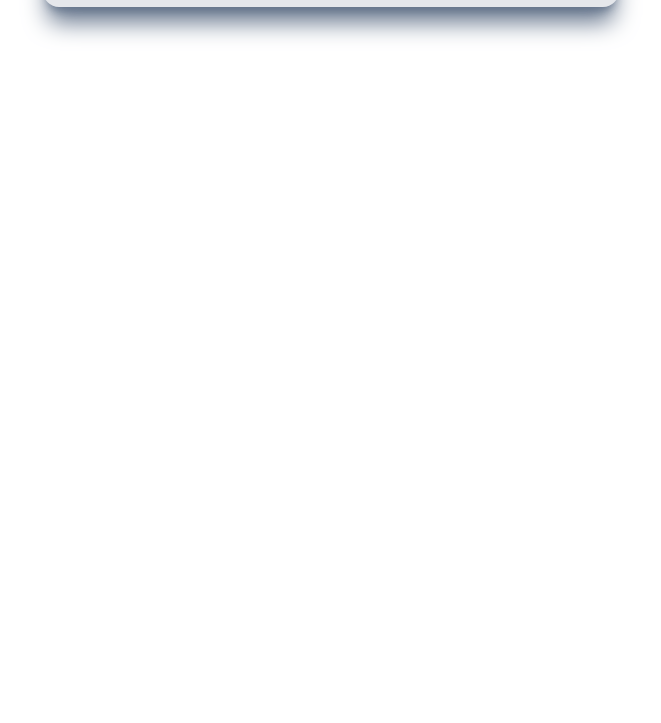
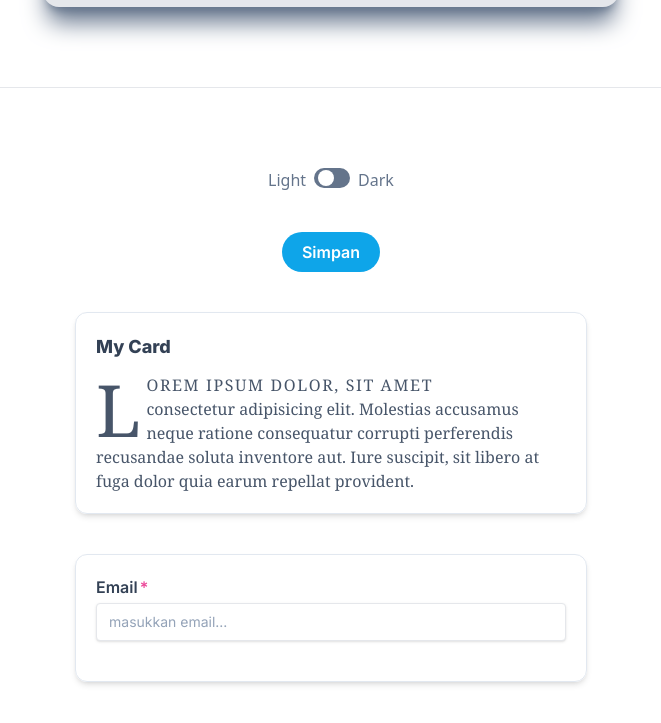
Before and after one commit to bandithijo/belajar-tailwind, a plain HTML site: page index.html in a window 1280 px wide. Shown: the part 2187-2910 px from the top of the page, without its empty margins (309-970 px from the left). Before the commit the page ends 2578 px from the top, so only its background shows below. Drawn offline with nearby package versions, Linux system fonts and the light colour scheme.

Commit message:
add: pseudo-class and dark mode

```diff
--- a/index.html
+++ b/index.html
@@ -10,6 +10,7 @@
     <script src="https://cdn.tailwindcss.com"></script>
     <script>
       tailwind.config = {
+        darkMode: 'class',
         theme: {
           extend: {
             spacing: {
@@ -26,8 +27,13 @@
         }
       }
     </script>
+    <style type="text/tailwindcss">
+#toggle:checked ~ label div.toggle-circle {
+  @apply translate-x-3;
+}
+    </style>
   </head>
-  <body>
+  <body class="dark:bg-slate-800 dark:text-slate-200">
     <h1 class="text-6xl font-bold text-center my-10">Mari Belajar <span class="bg-gradient-to-r from-blue-500 to-teal-400 bg-clip-text text-transparent">TailwindCSS</span></h1>
 
     <section class="mb-10 bg-gradient-to-r from-indigo-200 via-red-400 to-yellow-300">
@@ -61,6 +67,45 @@
       <div class="w-[200px] h-[200px] bg-white/30 m-auto backdrop-blur-md rounded-full"></div>
     </div>
 
+    <hr class="my-20">
+
+    <div class="flex justify-center">
+      <span class="text-small text-slate-500 mr-2">Light</span>
+      <input type="checkbox" id="toggle" class="hidden">
+      <label for="toggle">
+        <div class="w-9 h-5 bg-slate-500 rounded-full flex items-center p-1 cursor-pointer">
+          <div class="w-4 h-4 bg-white rounded-full toggle-circle"></div>
+        </div>
+      </label>
+      <span class="text-small text-slate-500 ml-2">Dark</span>
+    </div>
+
+    <button class="my-10 px-5 py-2 bg-sky-500 rounded-full text-white font-semibold font-inter block mx-auto hover:bg-sky-600 active:bg-sky-700 focus:ring focus:ring-sky-300 dark:bg-slate-200 dark:text-slate-800 dark:hover:text-slate-900 dark:hover:bg-slate-100">Simpan</button>
+
+    <div class="max-w-lg my-10 border border-slate-200 rounded-xl mx-auto p-5 shadow-md font-inter hover:bg-sky-500 group dark:hover:bg-slate-300">
+      <h5 class="font-bold text-slate-700 text-lg mb-3 group-hover:text-white dark:group-hover:text-slate-800">My Card</h5>
+      <p class="text-slate-600 group-hover:text-white dark:group-hover:text-slate-800 selection:bg-lime-300 selection:text-slate-900 font-serif first-line:uppercase first-line:tracking-widest first-letter:text-7xl first-letter:float-left first-letter:mr-1">Lorem ipsum dolor, sit amet consectetur adipisicing elit. Molestias accusamus neque ratione consequatur corrupti perferendis recusandae soluta inventore aut. Iure suscipit, sit libero at fuga dolor quia earum repellat provident.</p>
+    </div>
+
+    <div class="max-w-lg border border-slate-200 rounded-xl mx-auto shadow-md font-inter p-5">
+      <form action="">
+        <label for="email">
+          <span class="block font-semibold mb-1 text-slate-700 after:content-['*'] after:text-pink-500 after:ml-0.5 dark:text-slate-300">Email</span>
+          <input type="email" id="email" placeholder="masukkan email..." class="px-3 py-2 border shadow rounded w-full block text-sm placeholder:text-slate-400 focus:outline-none focus:ring-1 focus:ring-sky-500 focus:border-sky-500 invalid:text-pink-700 invalid:focus:ring-pink-700 invalid:focus:border-pink-700 peer">
+          <p class="text-sm text-pink-700 invisible peer-invalid:visible">Email tidak valid</p>
+        </label>
+      </form>
+    </div>
+
     <div class="mb-96"></div>
+
+    <script>
+      const checkbox = document.querySelector('#toggle');
+      const html = document.querySelector('html');
+
+      checkbox.addEventListener('click', function() {
+        checkbox.checked ? html.classList.add('dark') : html.classList.remove('dark');
+      })
+    </script>
   </body>
 </html>
```
